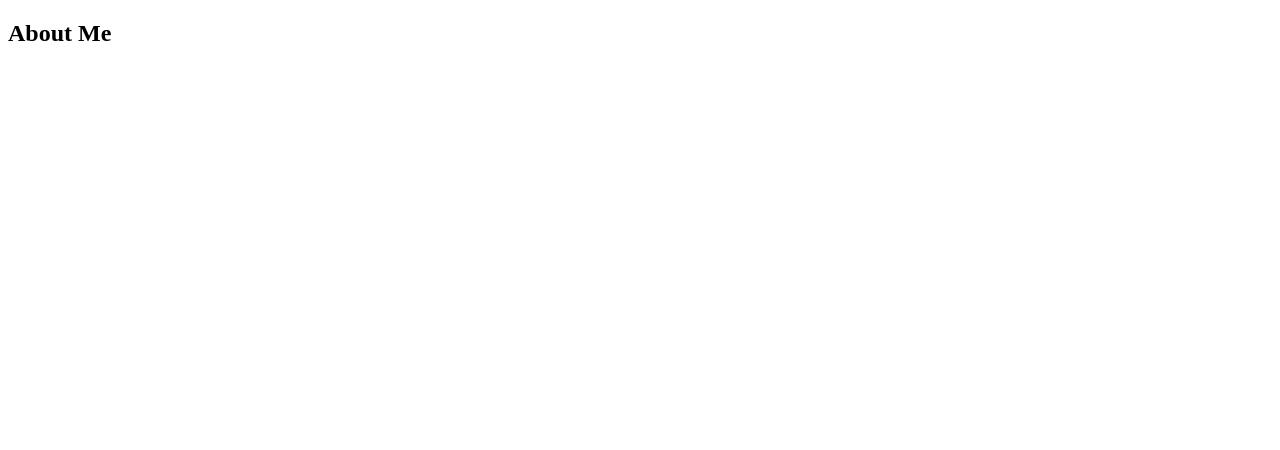
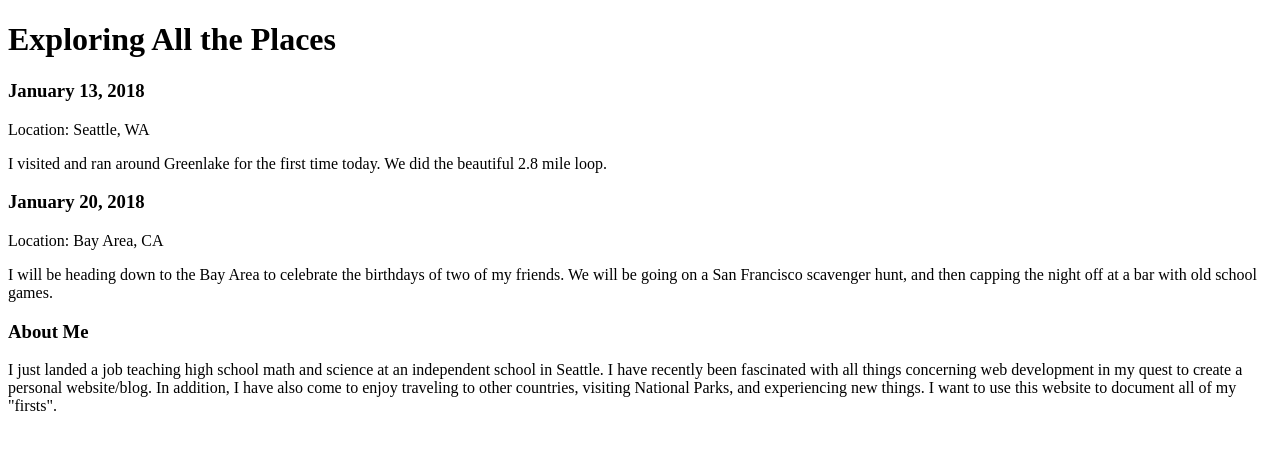
Before and after one commit to alicehsiao/blog, a plain HTML site: page index.html in a window 1280 px wide. Drawn offline with Linux system fonts and the light colour scheme.

Commit message:
wrote two blog posts and an about me section

```diff
--- a/index.html
+++ b/index.html
@@ -2,9 +2,26 @@
 <html>
   <head>
     <link href="css/styles.css" rel="stylesheet" type="text/css"/>
-    <title></title>
+    <title>Alice Explores All the Places</title>
   </head>
   <body>
-    <h2>About Me</h2>
+    <h1>Exploring All the Places</h1>
+
+    <div>
+      <h3>January 13, 2018</h3>
+      <p>Location: Seattle, WA</p>
+      <p>I visited and ran around Greenlake for the first time today. We did the beautiful 2.8 mile loop.</p>
+
+      <h3>January 20, 2018</h3>
+      <p>Location: Bay Area, CA</p>
+      <p>I will be heading down to the Bay Area to celebrate the birthdays of two of my friends. We will be going on a San Francisco scavenger hunt, and then capping the night off at a bar with old school games.</p>
+    </div>
+
+    <div>
+      <h3>About Me</h3>
+      <p>
+        I just landed a job teaching high school math and science at an independent school in Seattle. I have recently been fascinated with all things concerning web development in my quest to create a personal website/blog. In addition, I have also come to enjoy traveling to other countries, visiting National Parks, and experiencing new things. I want to use this website to document all of my "firsts".
+      </p>
+    </div>
   </body>
 </html>
```
